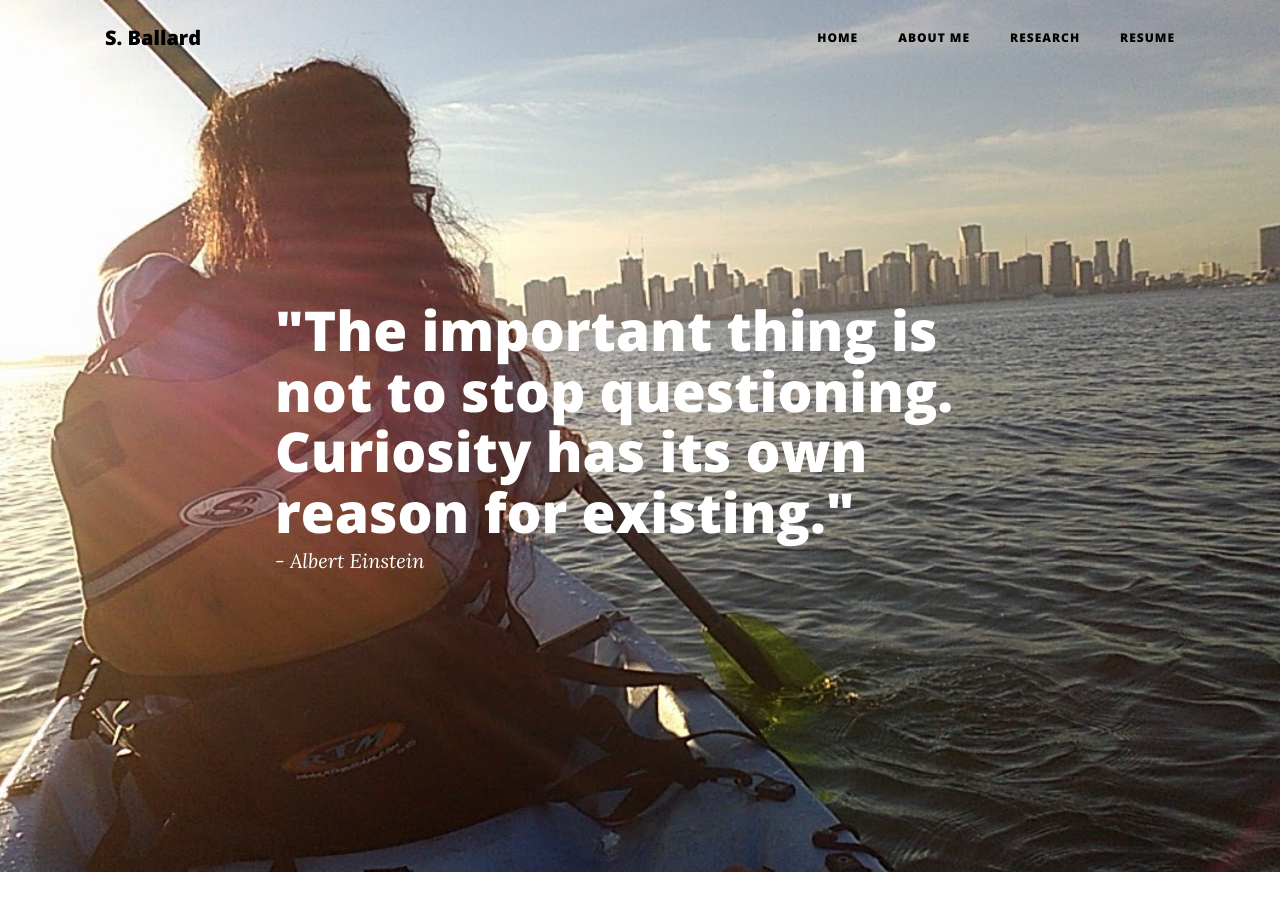
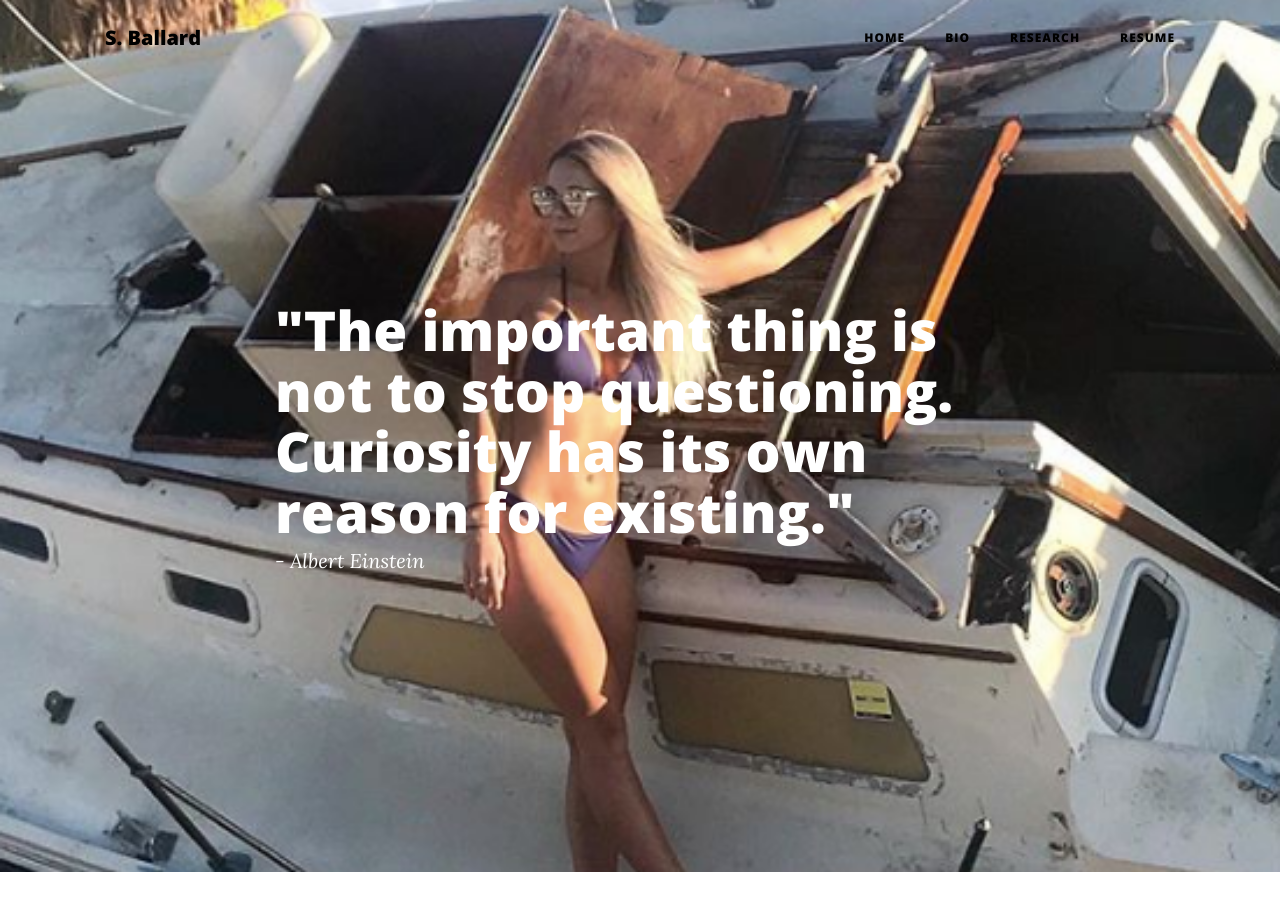
Before and after one commit to SeanFmcdonnell/samb, a Jekyll site: the page research.html, which Jekyll copies as it is, in a window 1280 px wide and 900 px high. Built offline with Jekyll 4.4.1, drawn with Linux system fonts in a browser that asks for light colours.

Commit message:
updates to site

```diff
--- a/research.html
+++ b/research.html
@@ -39,7 +39,7 @@
               <a class="nav-link" href="index.html">Home</a>
             </li>
             <li class="nav-item">
-              <a class="nav-link" href="about.html">About Me</a>
+              <a class="nav-link" href="about.html">Bio</a>
             </li>
             <li class="nav-item">
               <a class="nav-link" href="research.html">Research</a>
--- a/resume.html
+++ b/resume.html
@@ -28,7 +28,7 @@
     <!-- Navigation -->
     <nav class="navbar navbar-expand-lg navbar-light fixed-top" id="mainNav">
       <div class="container">
-        <a class="navbar-brand" href="index.html">S.Ballard</a>
+        <a class="navbar-brand" href="index.html">S. Ballard</a>
         <button class="navbar-toggler navbar-toggler-right" type="button" data-toggle="collapse" data-target="#navbarResponsive" aria-controls="navbarResponsive" aria-expanded="false" aria-label="Toggle navigation">
           Menu
           <i class="fa fa-bars"></i>
@@ -39,7 +39,7 @@
               <a class="nav-link" href="index.html">Home</a>
             </li>
             <li class="nav-item">
-              <a class="nav-link" href="about.html">About Me</a>
+              <a class="nav-link" href="about.html">Bio</a>
             </li>
             <li class="nav-item">
               <a class="nav-link" href="research.html">Research</a>
```
Also changed, not shown: other parts of resume.html (+1 -1 lines), img/research.jpg.
